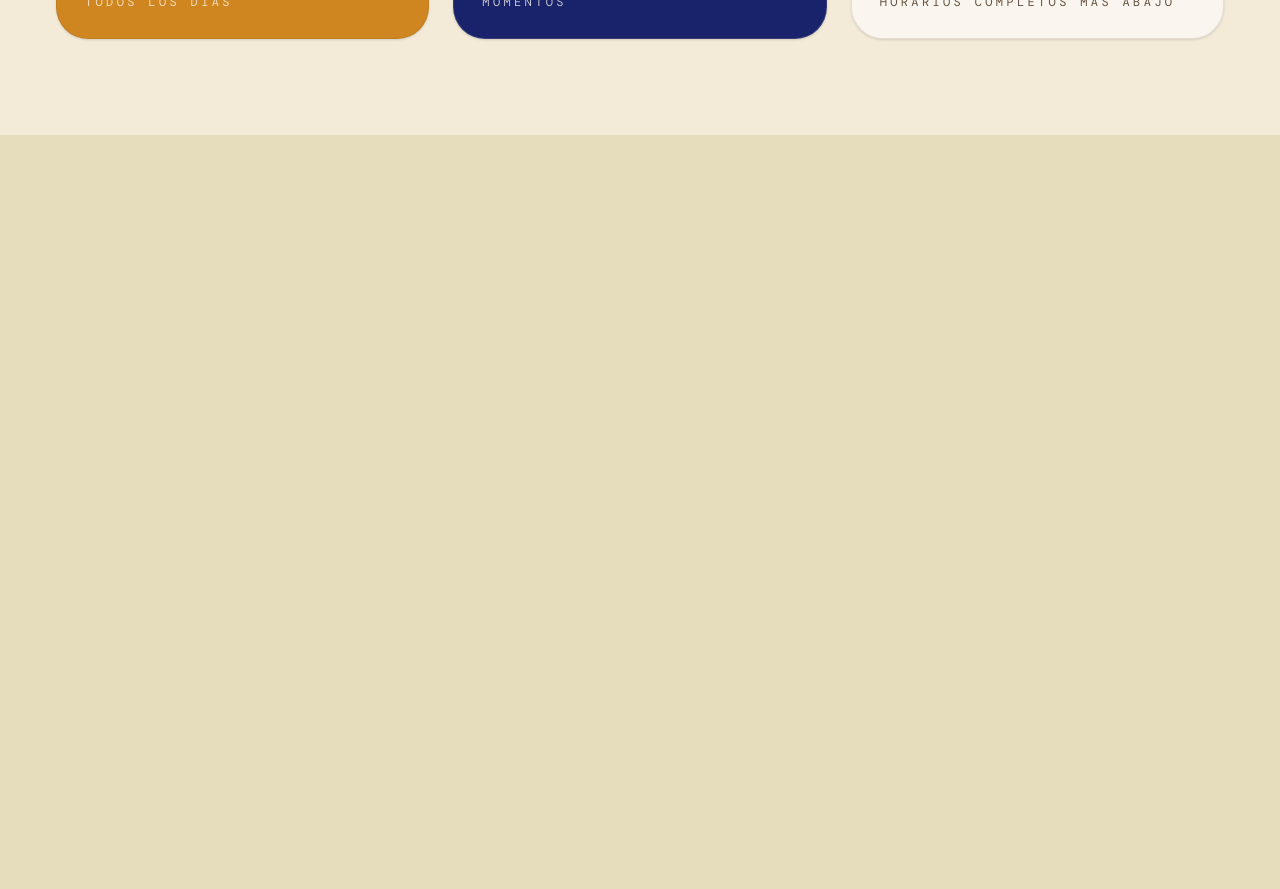
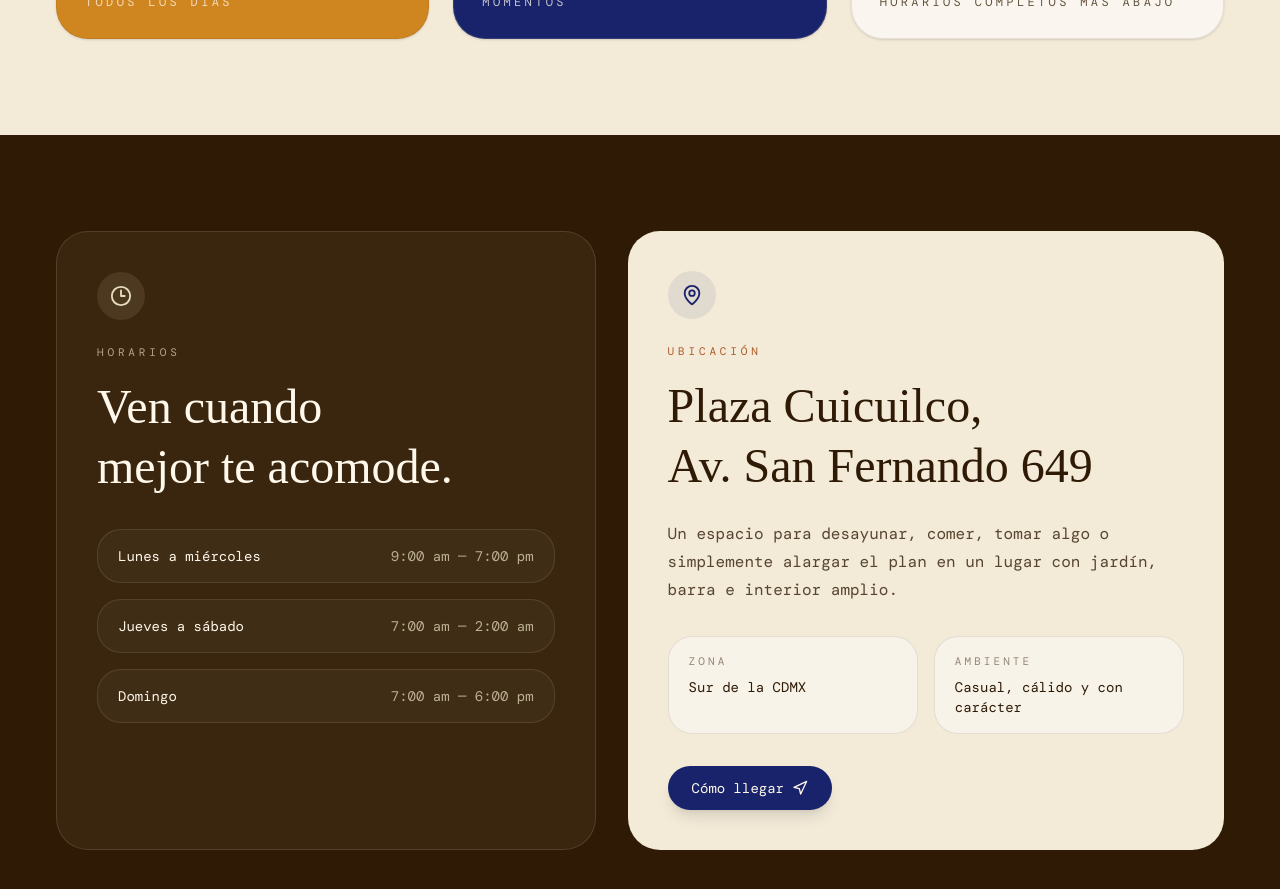
Before and after one commit to Genarohp7/casa-checo, a React (Vite) app: page / in a window 1280 px wide. Shown: the part 3080-3969 px from the top of the page. Before the commit the page ends 3215 px from the top, so only its background shows below. Built offline with nearby package versions, Linux system fonts and the light colour scheme; a web font is replaced by a local one.

Commit message:
feat: add Casa Checo visit section with schedule and location

```diff
--- a/src/App.jsx
+++ b/src/App.jsx
@@ -4,6 +4,7 @@ import HeroSection from "./sections/HeroSection";
 import ExperienceSection from "./sections/ExperienceSection";
 import SpaceSection from "./sections/SpaceSection";
 import PromotionsSection from "./sections/PromotionsSection";
+import VisitSection from "./sections/VisitSection";
 
 function App() {
   return (
@@ -13,6 +14,7 @@ function App() {
         <ExperienceSection />
         <SpaceSection />
         <PromotionsSection />
+        <VisitSection />
       </PageLayout>
     </SmoothScroll>
   );
--- /dev/null
+++ b/src/sections/VisitSection.jsx
@@ -0,0 +1,204 @@
+import { motion as Motion } from "motion/react";
+import { Clock3, MapPin, Navigation } from "lucide-react";
+
+const schedule = [
+  { days: "Lunes a miércoles", hours: "9:00 am — 7:00 pm" },
+  { days: "Jueves a sábado", hours: "7:00 am — 2:00 am" },
+  { days: "Domingo", hours: "7:00 am — 6:00 pm" },
+];
+
+function VisitSection() {
+  return (
+    <section
+      id="ubicacion"
+      className="px-6 py-24 sm:px-10 md:px-14"
+      style={{ backgroundColor: "var(--color-brown)" }}
+    >
+      <div className="mx-auto grid max-w-7xl gap-8 lg:grid-cols-[0.95fr_1.05fr]">
+        <Motion.div
+          initial={{ opacity: 0, y: 28 }}
+          whileInView={{ opacity: 1, y: 0 }}
+          viewport={{ once: true, amount: 0.2 }}
+          transition={{ duration: 0.75, ease: "easeOut" }}
+          className="rounded-[2rem] border p-8 sm:p-10"
+          style={{
+            borderColor: "rgba(230, 221, 188, 0.14)",
+            backgroundColor: "rgba(230, 221, 188, 0.06)",
+          }}
+        >
+          <div className="mb-6 flex h-12 w-12 items-center justify-center rounded-full bg-[#e6ddbc]/10">
+            <Clock3 size={22} color="#e6ddbc" />
+          </div>
+
+          <p
+            className="mb-4 text-[11px] uppercase tracking-[0.35em] text-[#e6ddbc]/70"
+            style={{ fontFamily: "var(--font-body)" }}
+          >
+            Horarios
+          </p>
+
+          <h2
+            className="text-4xl leading-tight text-[#fff8eb] sm:text-5xl"
+            style={{ fontFamily: "var(--font-title)" }}
+          >
+            Ven cuando
+            <br />
+            mejor te acomode.
+          </h2>
+
+          <div className="mt-8 space-y-4">
+            {schedule.map((item) => (
+              <div
+                key={item.days}
+                className="flex flex-col gap-2 rounded-[1.5rem] border px-5 py-4 sm:flex-row sm:items-center sm:justify-between"
+                style={{
+                  borderColor: "rgba(230, 221, 188, 0.12)",
+                  backgroundColor: "rgba(230, 221, 188, 0.04)",
+                }}
+              >
+                <span
+                  className="text-sm text-[#fff8eb]"
+                  style={{ fontFamily: "var(--font-body)" }}
+                >
+                  {item.days}
+                </span>
+
+                <span
+                  className="text-sm text-[#e6ddbc]/75"
+                  style={{ fontFamily: "var(--font-body)" }}
+                >
+                  {item.hours}
+                </span>
+              </div>
+            ))}
+          </div>
+        </Motion.div>
+
+        <Motion.div
+          initial={{ opacity: 0, y: 28 }}
+          whileInView={{ opacity: 1, y: 0 }}
+          viewport={{ once: true, amount: 0.2 }}
+          transition={{ duration: 0.75, delay: 0.08, ease: "easeOut" }}
+          className="rounded-[2rem] p-8 sm:p-10"
+          style={{
+            backgroundColor: "#f3ead8",
+            color: "var(--color-brown)",
+          }}
+        >
+          <div className="mb-6 flex h-12 w-12 items-center justify-center rounded-full bg-[rgba(24,35,107,0.08)]">
+            <MapPin size={22} color="#18236b" />
+          </div>
+
+          <p
+            className="mb-4 text-[11px] uppercase tracking-[0.35em]"
+            style={{
+              color: "var(--color-terra)",
+              fontFamily: "var(--font-body)",
+            }}
+          >
+            Ubicación
+          </p>
+
+          <h2
+            className="text-4xl leading-tight sm:text-5xl"
+            style={{
+              color: "var(--color-brown)",
+              fontFamily: "var(--font-title)",
+            }}
+          >
+            Plaza Cuicuilco,
+            <br />
+            Av. San Fernando 649
+          </h2>
+
+          <p
+            className="mt-6 max-w-xl text-sm leading-7 sm:text-base"
+            style={{
+              color: "rgba(47, 27, 5, 0.8)",
+              fontFamily: "var(--font-body)",
+            }}
+          >
+            Un espacio para desayunar, comer, tomar algo o simplemente alargar
+            el plan en un lugar con jardín, barra e interior amplio.
+          </p>
+
+          <div className="mt-8 grid gap-4 sm:grid-cols-2">
+            <div
+              className="rounded-[1.5rem] border px-5 py-4"
+              style={{
+                borderColor: "rgba(47, 27, 5, 0.1)",
+                backgroundColor: "rgba(255,255,255,0.45)",
+              }}
+            >
+              <p
+                className="text-[11px] uppercase tracking-[0.28em]"
+                style={{
+                  color: "rgba(47, 27, 5, 0.5)",
+                  fontFamily: "var(--font-body)",
+                }}
+              >
+                Zona
+              </p>
+
+              <p
+                className="mt-2 text-sm"
+                style={{
+                  color: "var(--color-brown)",
+                  fontFamily: "var(--font-body)",
+                }}
+              >
+                Sur de la CDMX
+              </p>
+            </div>
+
+            <div
+              className="rounded-[1.5rem] border px-5 py-4"
+              style={{
+                borderColor: "rgba(47, 27, 5, 0.1)",
+                backgroundColor: "rgba(255,255,255,0.45)",
+              }}
+            >
+              <p
+                className="text-[11px] uppercase tracking-[0.28em]"
+                style={{
+                  color: "rgba(47, 27, 5, 0.5)",
+                  fontFamily: "var(--font-body)",
+                }}
+              >
+                Ambiente
+              </p>
+
+              <p
+                className="mt-2 text-sm"
+                style={{
+                  color: "var(--color-brown)",
+                  fontFamily: "var(--font-body)",
+                }}
+              >
+                Casual, cálido y con carácter
+              </p>
+            </div>
+          </div>
+
+          <Motion.a
+            href="https://maps.google.com/?q=Av.+San+Fernando+649,+Plaza+Cuicuilco"
+            target="_blank"
+            rel="noreferrer"
+            whileHover={{ scale: 1.03 }}
+            whileTap={{ scale: 0.98 }}
+            className="mt-8 inline-flex items-center gap-2 rounded-full px-6 py-3 text-sm text-[#fff8eb] shadow-lg"
+            style={{
+              backgroundColor: "var(--color-primary)",
+              fontFamily: "var(--font-body)",
+            }}
+          >
+            Cómo llegar
+            <Navigation size={16} />
+          </Motion.a>
+        </Motion.div>
+      </div>
+    </section>
+  );
+}
+
+export default VisitSection;
```
